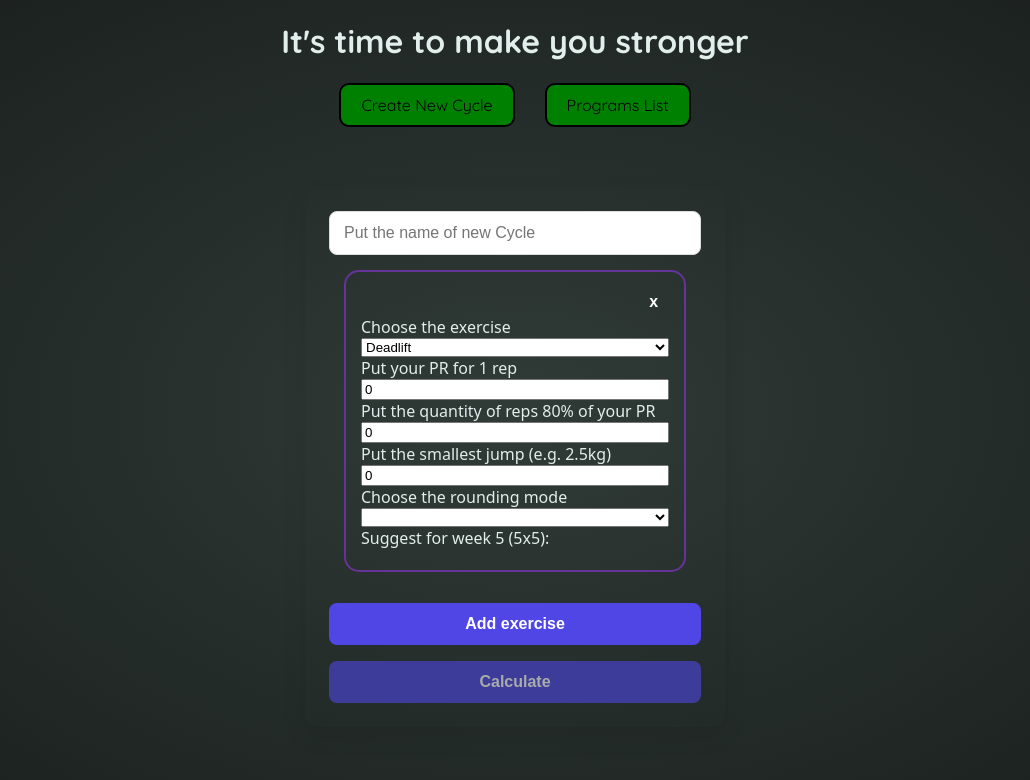
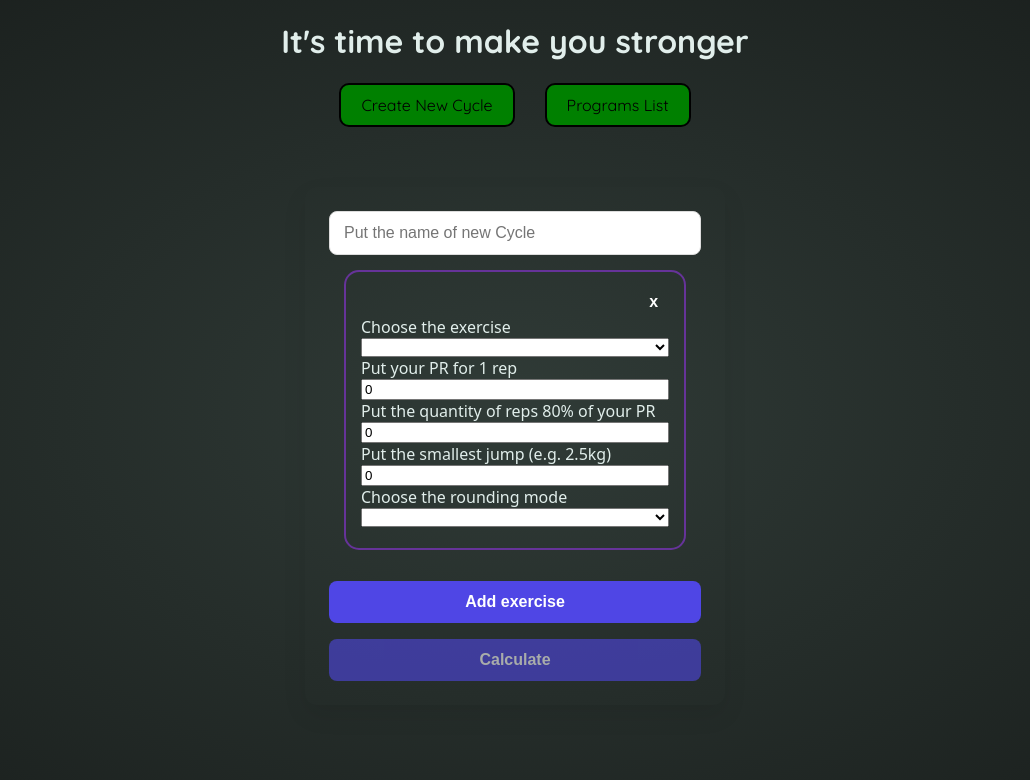
Before and after one commit to dmytro-avramenko94/strength-cycle-calculator, an Angular app: page /create in a window 1280 px wide. Shown: the top 780 px of the page, without its empty margins (125-1155 px from the left). Built offline with nearby package versions, Linux system fonts and the light colour scheme.

Commit message:
Finished stream week5Suggested

```diff
--- a/src/app/create-cycle/create-cycle.component.html
+++ b/src/app/create-cycle/create-cycle.component.html
@@ -23,8 +23,10 @@
                 <select
                 name="exercise-name"
                 formControlName="exerciseName">
+                  <option> </option>
                   <option
-                  *ngFor="let exercise of exercisesArray">
+                  *ngFor="let exercise of exercisesArray"
+                  [disabled]="usedExercisesArray.includes(exercise.name)">
                   {{exercise.name}}
                   </option>
                 </select>
@@ -48,8 +50,10 @@
                   <option>Down</option>
                   <option>Up</option>
                 </select>
-                <div class="exercise-week5-suggest">
-                  Suggest for week 5 (5x5): {{ week5SuggestedWeight[exerciseIndex] }}
+                <div
+                *ngIf="week5Suggested$ | async as week5Suggested"
+                class="exercise-week5-suggest">
+                  Suggest for week 5 (5x5): {{ week5Suggested[exerciseIndex] }}
                 </div>
               </div>
               <div class="error">
--- a/src/app/create-cycle/create-cycle.component.ts
+++ b/src/app/create-cycle/create-cycle.component.ts
@@ -1,8 +1,8 @@
 import { Component, inject } from '@angular/core';
 import { FormGroup, FormControl, FormArray, ReactiveFormsModule, Validators, NonNullableFormBuilder, FormsModule } from '@angular/forms';
-import { NgIf, NgForOf } from '@angular/common';
-import { exercisesArray } from '../../exercises';
+import { NgIf, NgForOf, AsyncPipe } from '@angular/common';
 import { debounceTime, Observable, filter, combineLatest, map } from 'rxjs';
+import { exercisesArrayData } from '../../exercises';
 
 
 type FormExercise = FormGroup<{
@@ -30,7 +30,7 @@ type Exercise = {
 @Component({
   selector: 'app-create-cycle',
   standalone: true,
-  imports: [ReactiveFormsModule, FormsModule, NgIf, NgForOf],
+  imports: [ReactiveFormsModule, FormsModule, NgIf, NgForOf, AsyncPipe],
   templateUrl: './create-cycle.component.html',
   styleUrl: './create-cycle.component.css'
 })
@@ -38,7 +38,7 @@ export class CreateCycleComponent {
 
   private fb = inject(NonNullableFormBuilder)
 
-  exercisesArray = exercisesArray
+  exercisesArray = exercisesArrayData
 
   get exercises() {
    return this.programInputForm.controls.exercises;
@@ -63,7 +63,7 @@ export class CreateCycleComponent {
 
   generateExercise(): FormExercise {
     return this.fb.group({
-      exerciseName: ['Deadlift', Validators.required],
+      exerciseName: ['', {validators: [Validators.required]}],
       exercisePr: [0, {validators: [Validators.required, Validators.min(1)]}],
       exerciseQty80: [0, {validators: [Validators.required, Validators.min(1), Validators.max(20)]}],
       smallestJump: [0, {validators: [Validators.required, Validators.min(1)]}],
@@ -83,7 +83,19 @@ export class CreateCycleComponent {
 
   week5SuggestedWeight: number[] = []
 
-  week5Suggested$: Observable<any> = this.exercises.valueChanges
+  week5Suggested$ = combineLatest({
+    status: this.isExerciseFormValid$,
+    exerciseData: this.exercises.valueChanges
+  }).pipe(
+    debounceTime(100),
+    filter((data): data is {
+      status: string;
+      exerciseData: Exercise[];
+    } => data.status === 'VALID'),
+    map(({ exerciseData }) => this.week5SuggestedCalculation(exerciseData)
+    ))
+
+  usedExercisesArray: string[] = []
 
   week5SuggestedCalculation(exercises: Exercise[]) {
     return exercises.map((exercise: Exercise) => {
@@ -91,16 +103,9 @@ export class CreateCycleComponent {
     })
   }
 
-  ngOnInit() {
-    combineLatest({
-      status: this.isExerciseFormValid$,
-      data: this.week5Suggested$
-    }).pipe(
-      debounceTime(100),
-      filter(({status}) => status === 'VALID')
-    )
-    .subscribe(({data}) => {
-      this.week5SuggestedWeight = this.week5SuggestedCalculation(data)
+  addExerciseToUsed(exercises: Exercise[]) {
+    return exercises.map((exercise: Exercise) => {
+      return exercise.exerciseName
     })
   }
 }
--- a/src/exercises.ts
+++ b/src/exercises.ts
@@ -1,4 +1,4 @@
-export const exercisesArray = [
+export const exercisesArrayData = [
     {
         name: 'Deadlift',
         id: '001'
```
